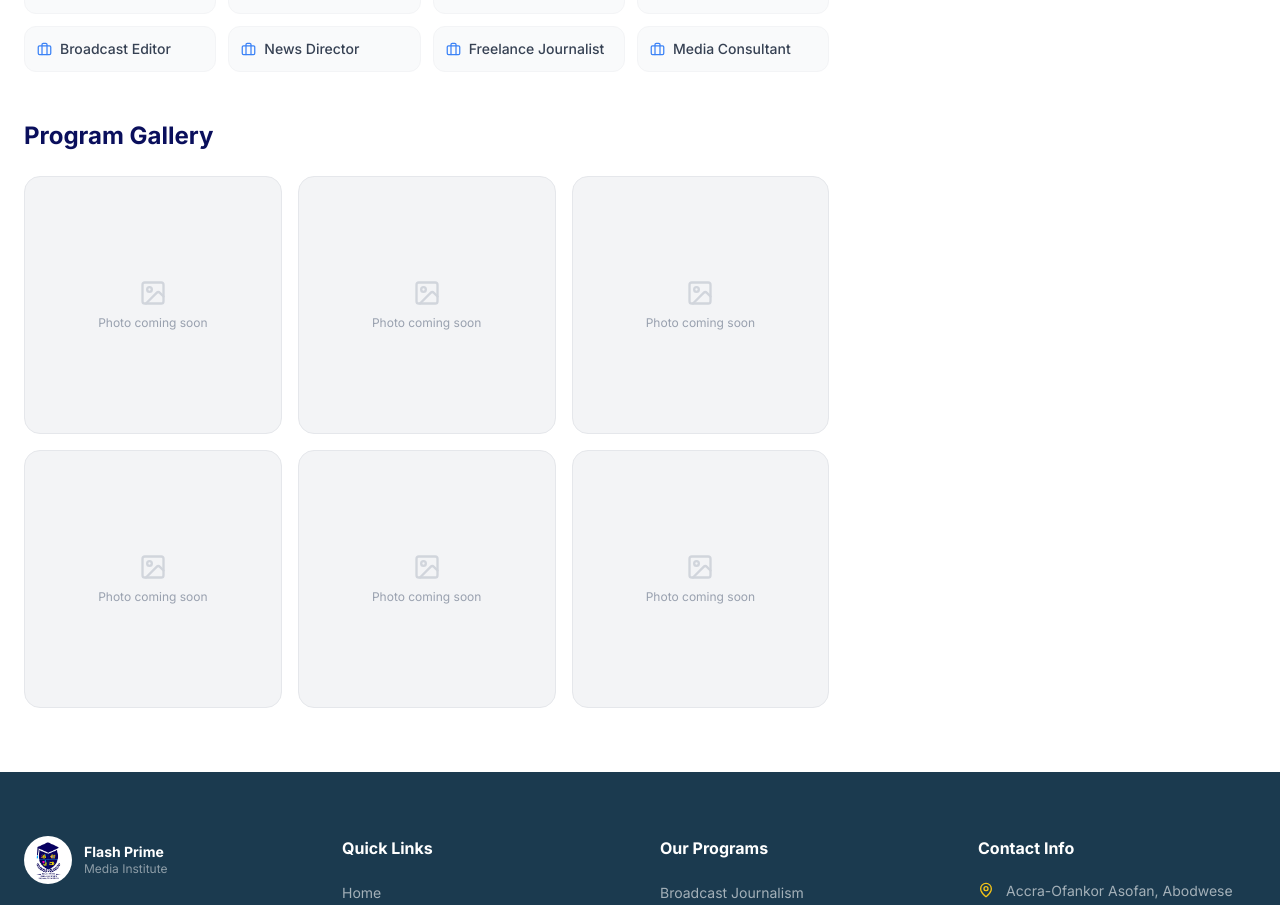
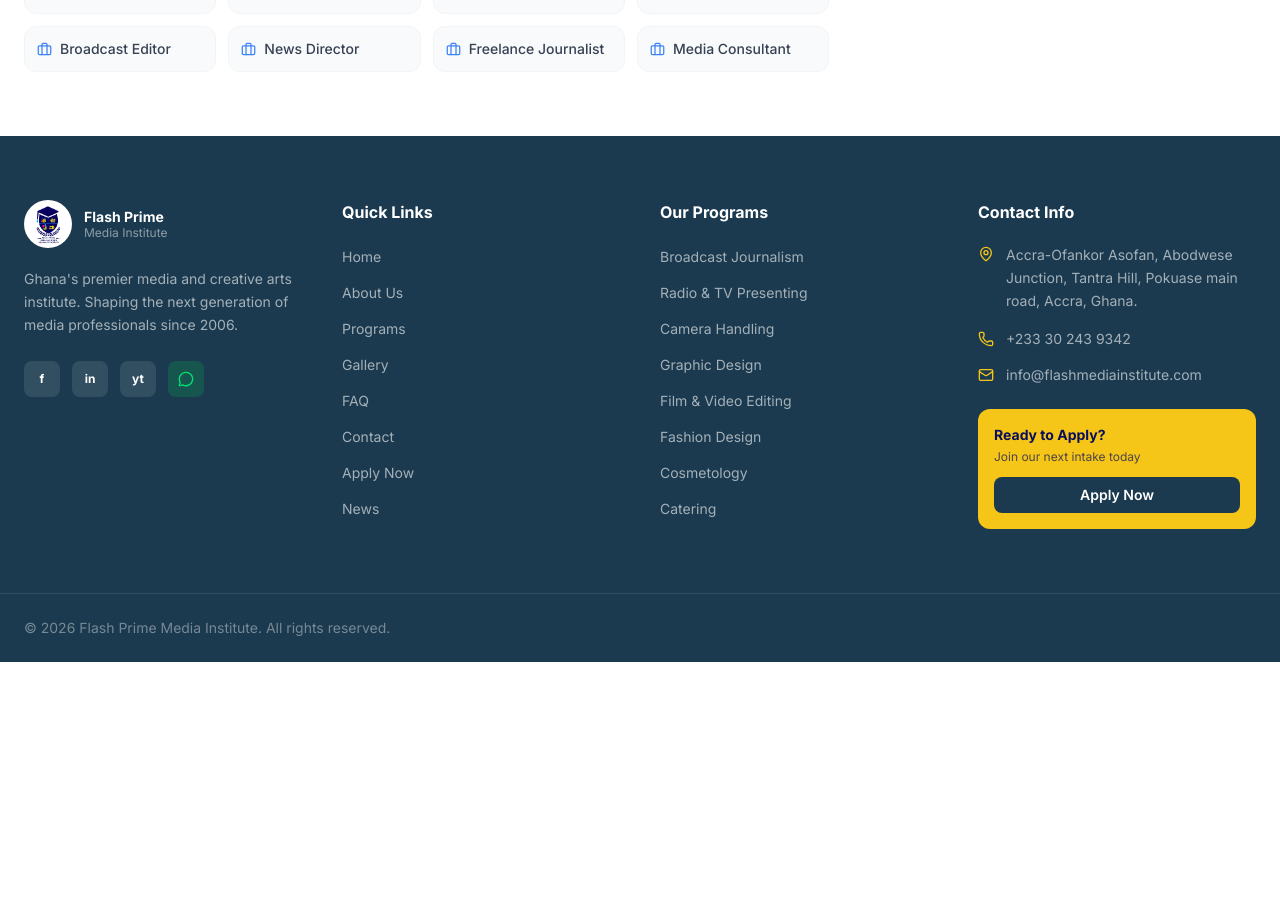
Before and after one commit to AyehPrince/fpmi-website, a Next.js app: page /programs/broadcast-journalism in a window 1280 px wide. Shown: the part 1142-2047 px from the top of the page. After the commit the page ends 1804 px from the top, so only its background shows below. Built offline with nearby package versions, Linux system fonts and the light colour scheme.

Commit message:
remove gallery images

```diff
--- a/src/components/sections/ProgramDetail.jsx
+++ b/src/components/sections/ProgramDetail.jsx
@@ -86,21 +86,7 @@ export default function ProgramDetail({ program }) {
               </div>
             </motion.div>
 
-            <motion.div
-              initial={{ opacity: 0, y: 20 }}
-              animate={{ opacity: 1, y: 0 }}
-              transition={{ duration: 0.6, delay: 0.3 }}
-            >
-              <h2 className="text-2xl font-bold text-[#0a0f5c] mb-6">Program Gallery</h2>
-              <div className="grid grid-cols-2 md:grid-cols-3 gap-4">
-                {[1, 2, 3, 4, 5, 6].map((i) => (
-                  <div key={i} className="aspect-square rounded-2xl bg-gray-100 border border-gray-200 flex flex-col items-center justify-center gap-2 hover:border-[#f5c518] transition-colors">
-                    <ImageIcon size={28} className="text-gray-300" />
-                    <p className="text-gray-400 text-xs">Photo coming soon</p>
-                  </div>
-                ))}
-              </div>
-            </motion.div>
+
 
           </div>
 
```
